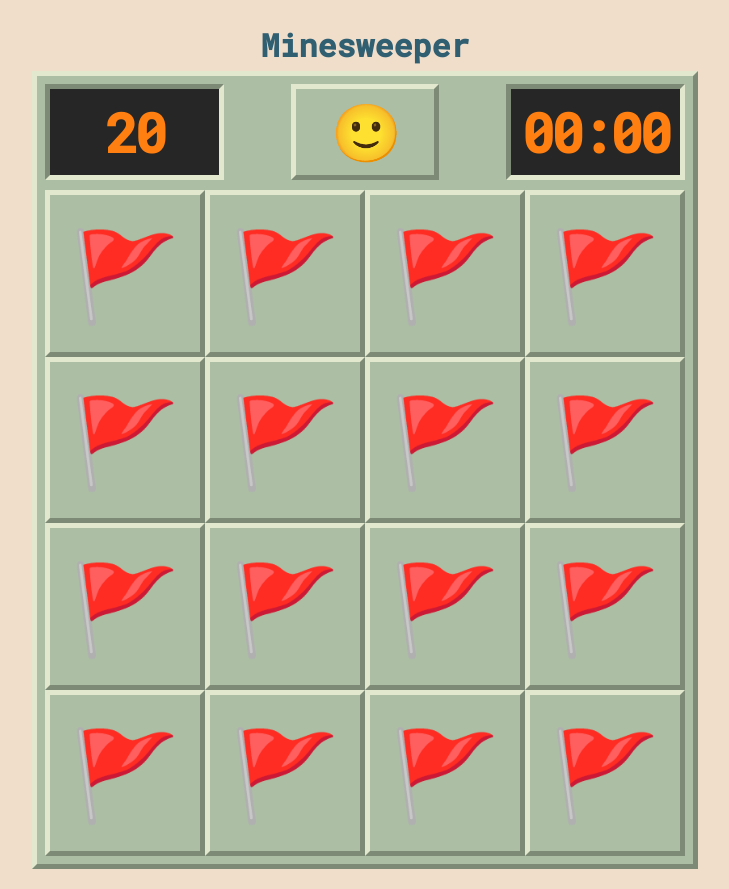
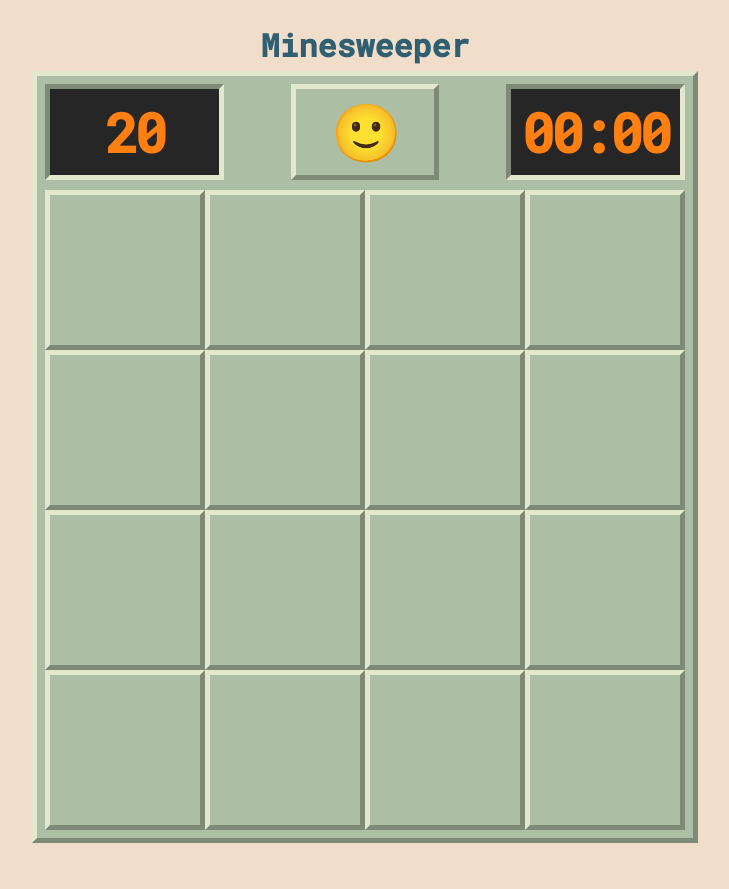
Before and after one commit to Darkmift/vue-mine-sweeper, a Vue app: page / in a window 1280 px wide. Shown: the whole page, without its empty margins (275-1004 px from the left). After the commit the page ends 863 px from the top, so only its background shows below. Built offline with nearby package versions, Linux system fonts and the light colour scheme.

Commit message:
added board logic,TODO fix cell css reactivity

```diff
--- a/src/components/Board.vue
+++ b/src/components/Board.vue
@@ -1,7 +1,13 @@
 <template>
 	<div class="board" ref="boardEl">
 		<div class="row flex" v-for="(row, i) in level.rows" :key="i">
-			<cell class="cell" :rowCount="level.rows" v-for="(cell, j) in level.rows" :key="j"></cell>
+			<cell
+				class="cell"
+				:rowCount="level.rows"
+				v-for="(cell, j) in level.rows"
+				:key="j"
+				:cellData="boardMatrix[i][j]"
+			></cell>
 		</div>
 	</div>
 </template>
@@ -19,6 +25,7 @@ export default {
 	name: "Board",
 	props: {
 		level: { type: Object, required: true },
+		boardMatrix: { type: Array, required: true },
 	},
 	setup() {
 		const boardEl = ref(null);
--- a/src/components/Cell.vue
+++ b/src/components/Cell.vue
@@ -1,28 +1,86 @@
 <template>
-	<div ref="el" :style="elComputedStyle" class="cell flex j-center a-center">
-		🚩
+	<div
+		ref="el"
+		:style="elComputedStyle"
+		class="cell flex j-center a-center"
+		:class="elClassComputed"
+		@click="handleClick"
+	>
+		{{ renderContent }}
 	</div>
 </template>
 
 <style scoped lang="scss">
 .cell {
-	@include main-border;
 	flex: 1 1;
 	font-size: 50px;
-	&:active {
+
+	&.covered {
+		@include main-border;
+		&:active {
+			@include main-border-inverted;
+		}
+	}
+	&.shown {
 		@include main-border-inverted;
 	}
 }
 </style>
 
 <script>
-import { ref, onMounted, getCurrentInstance } from "vue";
+import {
+	ref,
+	toRefs,
+	// reactive,
+	computed,
+	onMounted,
+	getCurrentInstance,
+} from "vue";
 export default {
 	name: "Cell",
-	props: { rowCount: { type: Number, required: true } },
+	props: {
+		rowCount: { type: Number, required: true },
+		cellData: { type: Object, required: true },
+	},
 	setup(props) {
+		// DATA
 		const el = ref(null);
 		const elComputedStyle = ref("");
+		const { cellData } = toRefs(props);
+		console.log(
+			"🚀 ~ file: Cell.vue ~ line 43 ~ setup ~ cellData",
+			cellData.value
+		);
+
+		// COMPUTED
+		const elClassComputed = computed(() => {
+			return {
+				covered: !cellData.value.isShown,
+				shown: cellData.value.isShown,
+			};
+		});
+
+		const renderContent = computed(() => {
+			const BOMB = "💣";
+			// const FLAG = "🏁";
+			const EMPTY = " ";
+			if (!cellData.value.isShown) {
+				return EMPTY;
+			}
+			if (cellData.value.isMine) {
+				return BOMB;
+			}
+
+			return cellData.value.minesAroundCount;
+		});
+
+		// METHODS
+		function handleClick() {
+			console.log({ cellData: cellData.value });
+			cellData.value.isShown = true;
+		}
+
+		// HOOKS
 		onMounted(() => {
 			const { width } = el.value.getBoundingClientRect();
 			const instance = getCurrentInstance();
@@ -32,10 +90,10 @@ export default {
 
 			elComputedStyle.value = {
 				fontSize: `${(width / 100) * 55}px`,
-				height: `${height}px`,
+				height: `${height < width ? width : height}px`,
 			};
 		});
-		return { el, elComputedStyle };
+		return { el, elComputedStyle, elClassComputed, renderContent, handleClick };
 	},
 };
 </script>
--- a/src/components/Game.vue
+++ b/src/components/Game.vue
@@ -1,7 +1,7 @@
 <template>
 	<div class="game">
 		<top-bar :totalMines="totalMines" />
-		<board :level="level" />
+		<board :level="level" :boardMatrix="boardMatrix" />
 	</div>
 </template>
 
@@ -14,13 +14,17 @@
 </style>
 
 <script>
+// import { useStore } from "vuex";
 import { /*ref,*/ computed, reactive } from "vue";
+
+import { buildBoard } from "@/utils/initBoard.js";
 
 import TopBar from "./TopBar";
 import Board from "./Board";
 export default {
 	name: "Game",
 	setup() {
+		// DATA
 		const levels = reactive({
 			easy: { rows: 4, mines: 4 },
 			medium: { rows: 8, mines: 12 },
@@ -29,10 +33,17 @@ export default {
 		});
 		let level = levels.easy;
 		const totalMines = computed(() => level.mines);
+		const boardMatrix = buildBoard(level);
+		// METHODS
 		function setLevel(levelName) {
 			level = levels[levelName];
 		}
-		return { level, totalMines, setLevel };
+
+		// const boardMatrix = buildBoard(level);
+		// const store = useStore();
+		// store.commit({ type: "setBoard", boardMatrix });
+
+		return { level, totalMines, setLevel, boardMatrix };
 	},
 	components: { TopBar, Board },
 };
--- a/src/store/index.js
+++ b/src/store/index.js
@@ -2,11 +2,19 @@ import { createStore } from 'vuex'
 
 export default createStore({
   state: {
+    board: []
+  },
+  getters: {
+    board({ board }) {
+      return board
+    },
+    cell({ board }, { i, j }) {
+      return board?.[i]?.[j]
+    }
   },
   mutations: {
+    setBoard(state, boardMatrix) {
+      state.board = boardMatrix
+    }
   },
-  actions: {
-  },
-  modules: {
-  }
 })
--- /dev/null
+++ b/src/utils/initBoard.js
@@ -0,0 +1,103 @@
+export function buildBoard({ rows, mines }) {
+  const boardMatrix = [];
+  /***
+   *  @phase_1 build cell entitites in board
+   */
+
+  for (let i = 0; i < rows; i++) {
+    const row = [];
+    for (let j = 0; j < rows; j++) {
+      let cell = row[j];
+      cell = _cellFactory(i, j);
+      row.push(cell);
+    }
+    boardMatrix.push(row);
+  }
+
+  /***
+ *  @phase_2 add mines
+ */
+  const cells = boardMatrix.flat(1)
+  console.log("🚀 ~ file: initBoard.js ~ line 21 ~ buildBoard ~ cells", cells)
+
+  for (let i = 0; i < mines; i++) {
+    const randIdx = _getRandomInteger(0, cells.length - 1);
+    const randCell = cells[randIdx];
+
+    if (randCell.isMine) {
+      i--;
+      continue;
+    }
+
+    randCell.isMine = true;
+  }
+
+  /***
+*  @phase_3 populate cell.minesAroundCount
+*/
+
+  for (let i = 0; i < cells.length; i++) {
+    const cell = cells[i];
+    const adjacentCells = _findAdjacentCells(boardMatrix, cells[i]);
+    adjacentCells.forEach(adjacentCell => {
+      if (adjacentCell.isMine) cell.minesAroundCount++
+    })
+  }
+  _logTMat(boardMatrix)
+  return boardMatrix
+}
+
+function _cellFactory(i, j) {
+  const cell = {
+    location: { i, j },
+    minesAroundCount: 0,
+    isShown: false,
+    isMine: false,
+    // has flag on
+    isMarked: false,
+  };
+
+  return cell;
+}
+
+function _getRandomInteger(min, max) {
+  min = Math.ceil(min);
+  max = Math.floor(max);
+  return Math.floor(Math.random() * (max - min + 1)) + min;
+}
+
+function _findAdjacentCells(board, cell, range = 1) {
+  const neighbours = [];
+  const cellI = cell.location.i;
+  const cellJ = cell.location.j;
+
+  for (let i = cellI - range; i <= cellI + range; i++) {
+    // exclude out of matrix bounds
+    if (i < 0 || i > board.length - range) continue;
+    for (let j = cellJ - range; j <= cellJ + range; j++) {
+      //exclude self
+      if (i === cellI && j === cellJ) continue;
+      // exclude out of matrix bounds
+      if (j < 0 || j > board[0].length - 1) continue;
+      neighbours.push(board[i][j]);
+    }
+  }
+
+  return neighbours;
+}
+
+function _logTMat(matrix) {
+  const BOMB = '💣';
+
+  console.table(
+    matrix.map((arr) =>
+      arr.map((cell) =>
+        cell.isMine
+          ? BOMB
+          : cell.minesAroundCount
+            ? cell.minesAroundCount
+            : 0,
+      ),
+    ),
+  );
+}
```
